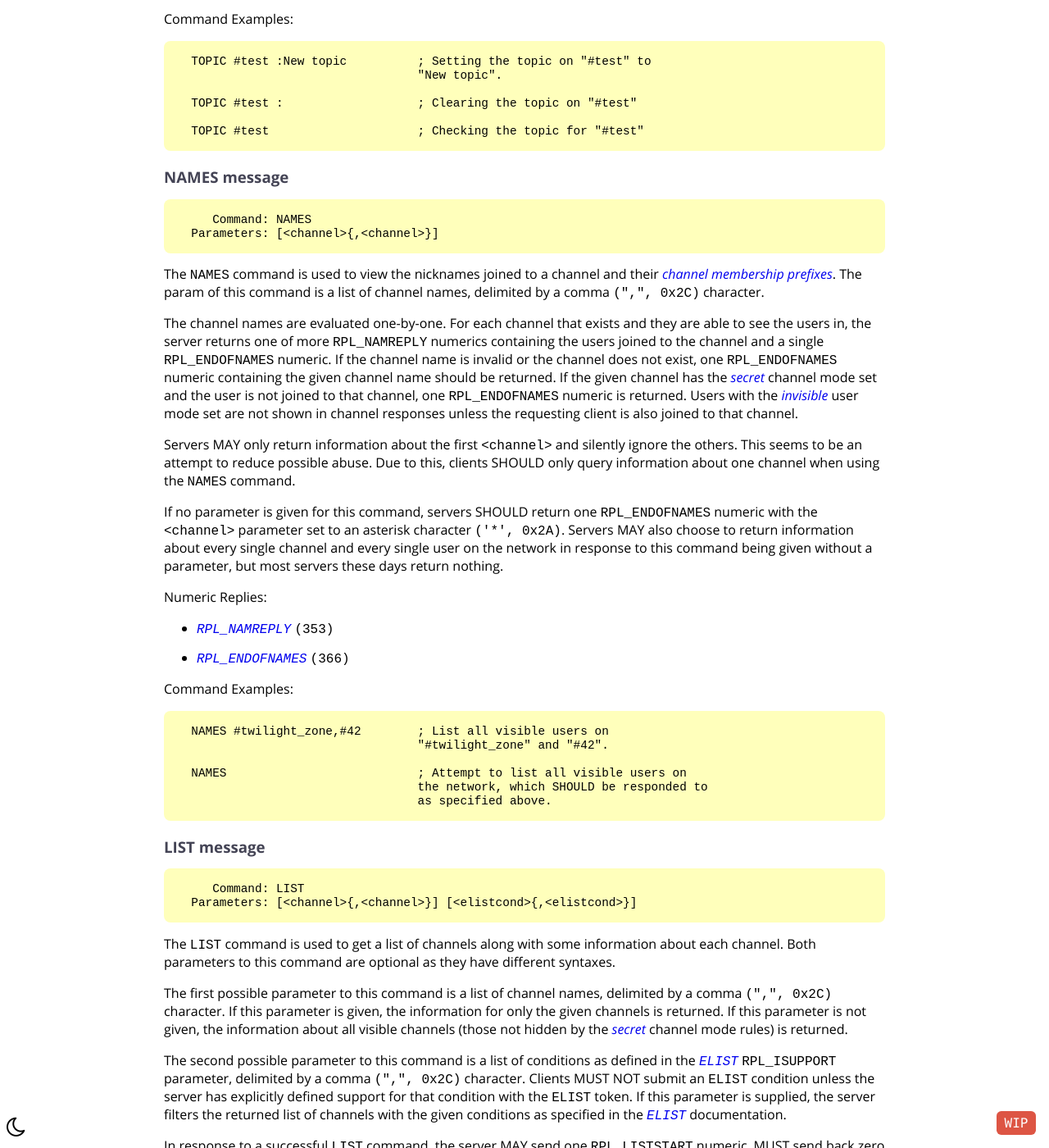
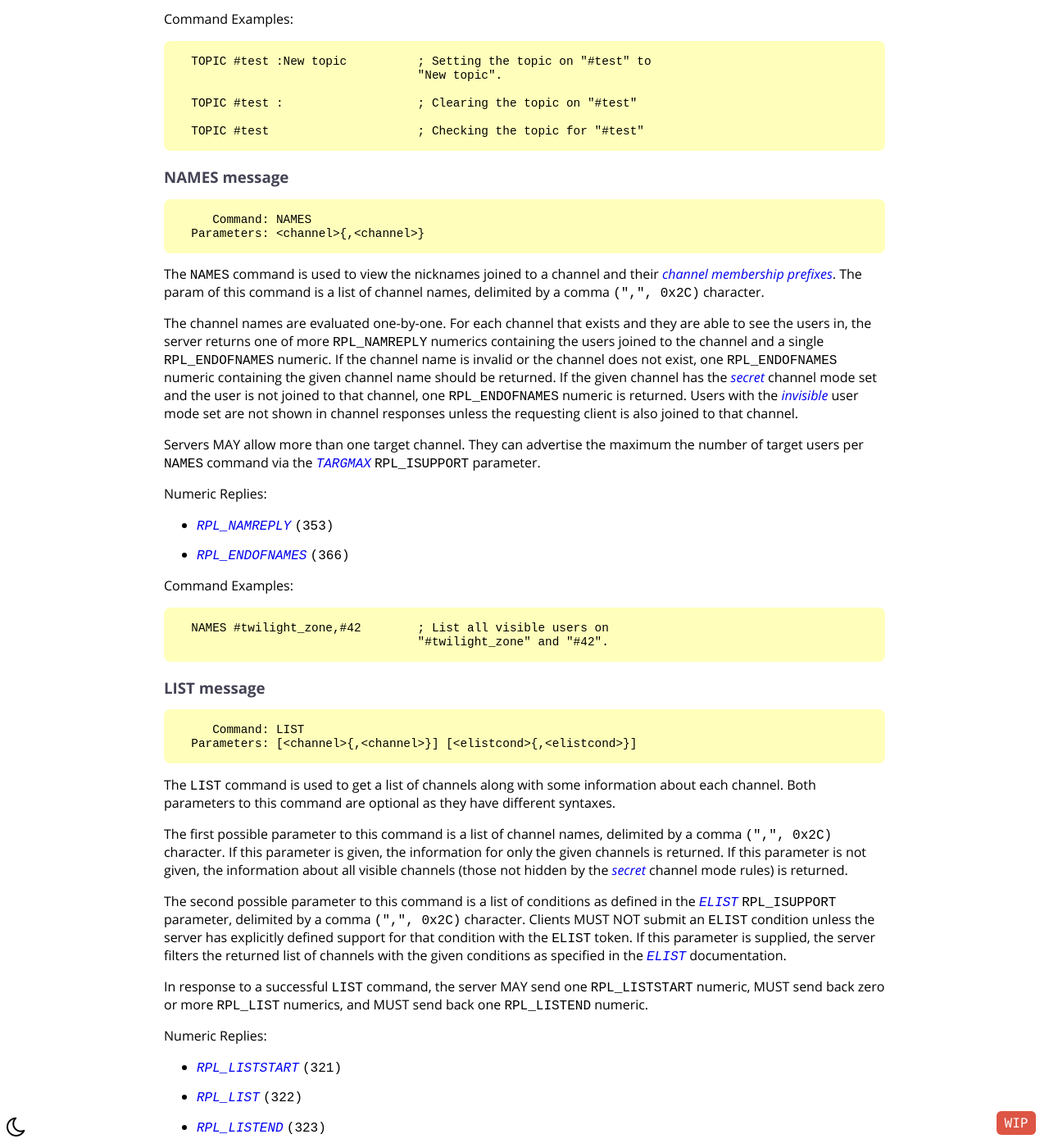
Before and after one commit to ircdocs/modern-irc, a Jekyll site: the page built from index.md, in a window 1280 px wide and 1400 px high, scrolled down 30727 px. Shown: the whole window at 82% size. Built offline with Jekyll 4.4.1, drawn with Linux system fonts in a browser that asks for light colours; the table of contents is made by our own code.

Commit message:
NAMES: Unspecify lack of arguments + mention TARGMAX (#173)
Current results when given with no args:

* Returns nothing: Ergo, ircu2, Bahamut, Insp, Unreal, Hybrid/Plexus4.
* Return everything (as per the RFCs): irc2, ngircd
* (apparently) return everything from channels you are in: Chary/Solanum.

Therefore, it's close to useless.

```diff
--- a/_includes/messages/channel.md
+++ b/_includes/messages/channel.md
@@ -130,15 +130,13 @@ Command Examples:
 ### NAMES message
 
          Command: NAMES
-      Parameters: [<channel>{,<channel>}]
+      Parameters: <channel>{,<channel>}
 
 The `NAMES` command is used to view the nicknames joined to a channel and their [channel membership prefixes](#channel-membership-prefixes). The param of this command is a list of channel names, delimited by a comma `(",", 0x2C)` character.
 
 The channel names are evaluated one-by-one. For each channel that exists and they are able to see the users in, the server returns one of more `RPL_NAMREPLY` numerics containing the users joined to the channel and a single `RPL_ENDOFNAMES` numeric. If the channel name is invalid or the channel does not exist, one `RPL_ENDOFNAMES` numeric containing the given channel name should be returned. If the given channel has the [secret](#secret-channel-mode) channel mode set and the user is not joined to that channel, one `RPL_ENDOFNAMES` numeric is returned. Users with the [invisible](#invisible-user-mode) user mode set are not shown in channel responses unless the requesting client is also joined to that channel.
 
-Servers MAY only return information about the first `<channel>` and silently ignore the others. This seems to be an attempt to reduce possible abuse. Due to this, clients SHOULD only query information about one channel when using the `NAMES` command.
-
-If no parameter is given for this command, servers SHOULD return one `RPL_ENDOFNAMES` numeric with the `<channel>` parameter set to an asterisk character `('*', 0x2A)`. Servers MAY also choose to return information about every single channel and every single user on the network in response to this command being given without a parameter, but most servers these days return nothing.
+Servers MAY allow more than one target channel. They can advertise the maximum the number of target users per `NAMES` command via the {% isupport TARGMAX %} `RPL_ISUPPORT` parameter.
 
 Numeric Replies:
 
@@ -149,10 +147,6 @@ Command Examples:
 
       NAMES #twilight_zone,#42        ; List all visible users on
                                       "#twilight_zone" and "#42".
-
-      NAMES                           ; Attempt to list all visible users on
-                                      the network, which SHOULD be responded to
-                                      as specified above.
 
 ### LIST message
 
```
